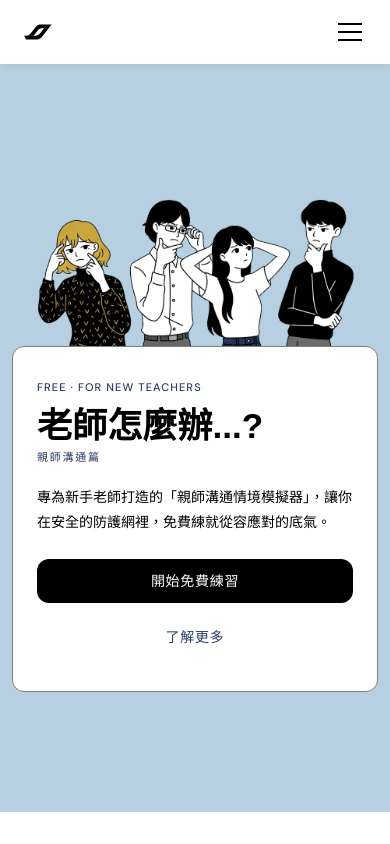
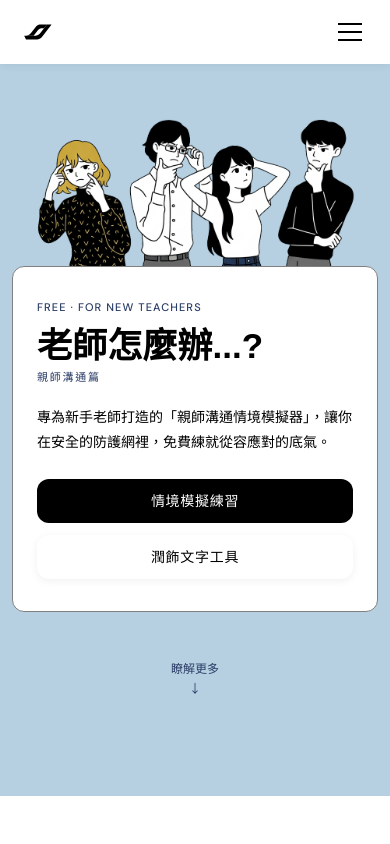
Before and after one commit to UN-O/teach-chat, a Next.js app: page / in a window 390 px wide. Shown: the top 844 px of the page. Built offline with nearby package versions, Linux system fonts and the light colour scheme; a web font is replaced by a local one.

Commit message:
feat: 更新 HeroSection 內容，新增情境模擬練習及潤飾文字工具連結；調整 HookSection 標籤及情境描述

```diff
--- a/src/components/home/HeroSection.tsx
+++ b/src/components/home/HeroSection.tsx
@@ -5,7 +5,7 @@ import { homeText, siteText } from "@/data/text";
 
 export function HeroSection() {
     return (
-    <section className="px-6 md:px-16 pt-20 pb-24 bg-background overflow-hidden">
+        <section className="px-6 md:px-16 pt-0 md:pt-10 pb-24 bg-background overflow-hidden">
             <div className="max-w-6xl mx-auto relative">
                 <div className="md:hidden pb-36">
                     <div className="relative w-full max-w-[420px] mx-auto animate-editorial-in">
@@ -29,10 +29,10 @@ export function HeroSection() {
                             </P>
                             <div className="mt-6 grid items-center gap-3">
                                 <Button asChild>
-                  <Link href="/scenario">{homeText.hero.ctaPrimary}</Link>
+                                    <Link href="/scenario">情境模擬練習</Link>
                                 </Button>
-                <Button variant="ghost" asChild>
-                  <Link href="#intro">{homeText.hero.ctaSecondary}</Link>
+                                <Button variant="secondary" asChild>
+                                    <Link href="/polish-text">潤飾文字工具</Link>
                                 </Button>
                             </div>
                         </div>
@@ -55,10 +55,10 @@ export function HeroSection() {
                         </P>
                         <div className="mt-10 flex flex-wrap items-center gap-4">
                             <Button asChild>
-                <Link href="/scenario">{homeText.hero.ctaPrimary}</Link>
+                                <Link href="/scenario">情境模擬練習</Link>
                             </Button>
-              <Button variant="ghost" asChild>
-                <Link href="#intro">{homeText.hero.ctaSecondary}</Link>
+                            <Button variant="secondary" asChild>
+                                <Link href="/polish-text">潤飾文字工具</Link>
                             </Button>
                         </div>
                     </div>
@@ -74,6 +74,19 @@ export function HeroSection() {
                     </div>
                 </div>
             </div>
+            {/* 詳細介紹置中連結與箭頭（使用純連結，移除 Button 元件） */}
+            <div className="flex flex-col items-center mt-6 gap-2 text-xs">
+                <a
+                    href="#hook"
+                    aria-label="瞭解更多"
+                    className="text-secondary"
+                >
+                    瞭解更多
+                </a>
+                <a href="#hook" aria-label="往下介紹" className="mx-auto">
+                    <span className="block animate-bounce text-secondary text-center">↓</span>
+                </a>
+            </div>
         </section>
     );
 }
--- a/src/components/home/HookSection.tsx
+++ b/src/components/home/HookSection.tsx
@@ -6,7 +6,7 @@ import { homeText } from "@/data/text";
 
 export function HookSection() {
     return (
-        <section className="bg-surface">
+        <section id="hook" className="bg-surface">
             {/* Scenario block */}
             <div className="py-14 md:py-24">
                 <div className="max-w-6xl mx-auto grid grid-cols-1 md:grid-cols-[2fr_2fr] items-center p-5 sm:p-6 md:p-0 gap-10">
--- a/src/data/scenarios.ts
+++ b/src/data/scenarios.ts
@@ -131,7 +131,7 @@ const fightBasic: ScenarioConfig = {
         { id: 'A1', label: '家長知道孩子今天發生了衝突', description: '訊息中提及事件發生' },
         { id: 'A2', label: '家長知道對方孩子有輕微受傷', description: '提及傷勢情況' },
         { id: 'A3', label: '家長知道學校已處理，孩子已道歉和解', description: '說明處置結果' },
-        { id: 'A4', label: '開場未讓家長立即進入防禦狀態', description: '語氣溫和不指責' },
+        { id: 'A4', label: '訊息不帶入情緒性用詞，立場中立', description: '語氣溫和不指責' },
       ],
       B: [
         { id: 'B1', label: '家長知道孩子今天受傷了', description: '訊息中提及受傷事實' },
--- a/src/data/text.ts
+++ b/src/data/text.ts
@@ -201,7 +201,7 @@ export const aboutText = {
     },
     {
       name: "芸辰",
-      role: "NPO 志工",
+      role: "新創×社創 斜槓大學生",
       desc: "台大心理系・人機互動心理學實驗研究",
     },
     {
```
Lines whose indentation alone changed are shown as unchanged.
